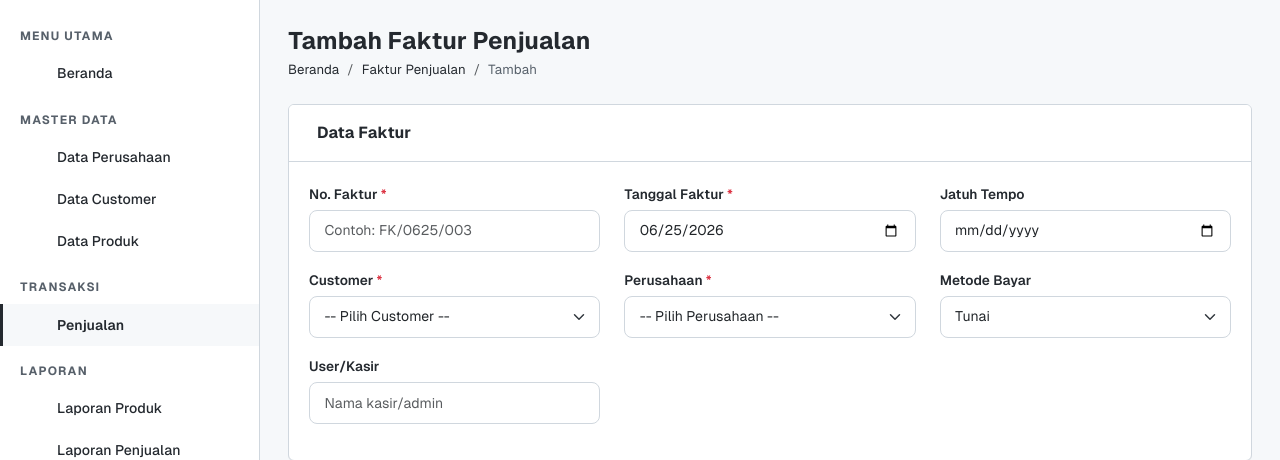
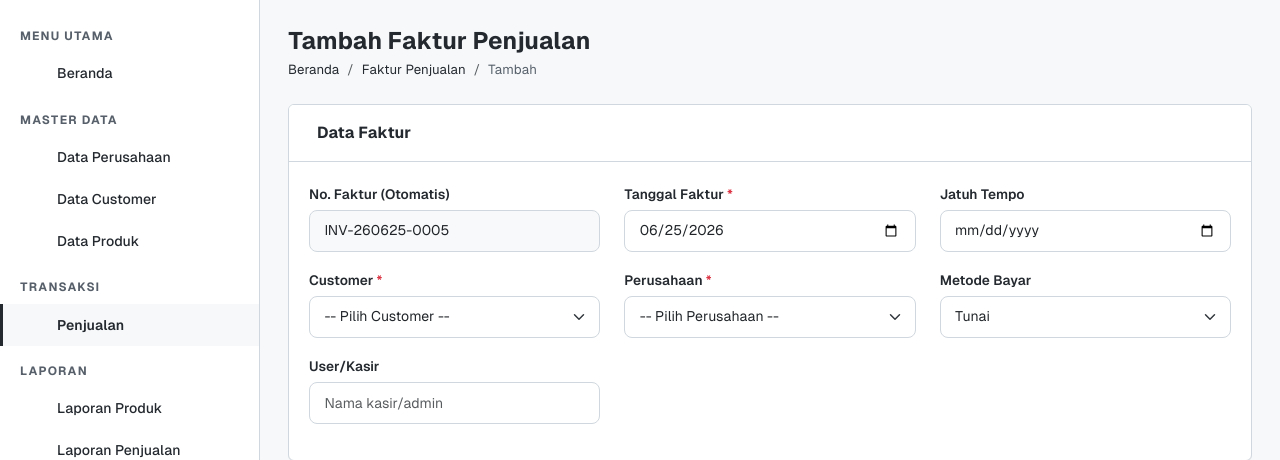
Before and after one commit to Kephint/sifaktur, a PHP site: page /penjualan/tambah.php in a window 1280 px wide. Shown: the part 65-525 px from the top of the page. Run offline with PHP 8.4, Linux system fonts and the light colour scheme; data comes from the database, SQL or seed files in the repository; some web fonts are replaced.

Commit message:
feat: make invoice number auto-generated and readonly

```diff
--- a/penjualan/tambah.php
+++ b/penjualan/tambah.php
@@ -13,6 +13,11 @@ while ($p = $produks->fetch_assoc()) {
     $produk_list[] = $p;
 }
 $produks->data_seek(0);
+
+$res = $conn->query("SELECT MAX(id_faktur) as max_id FROM faktur");
+$row = $res->fetch_assoc();
+$next_id = ($row['max_id'] ?? 0) + 1;
+$auto_no = 'INV-' . date('ymd') . '-' . str_pad($next_id, 4, '0', STR_PAD_LEFT);
 
 
 if ($_SERVER['REQUEST_METHOD'] === 'POST') {
@@ -122,10 +127,9 @@ include dirname(__DIR__) . '/includes/sidebar.php';
         <div class="card-body">
             <div class="row">
                 <div class="col-md-4 mb-3">
-                    <label for="no_faktur" class="form-label">No. Faktur <span class="text-danger">*</span></label>
-                    <input type="text" class="form-control" id="no_faktur" name="no_faktur"
-                           value="<?php echo htmlspecialchars($_POST['no_faktur'] ?? ''); ?>"
-                           placeholder="Contoh: FK/0625/003" required>
+                    <label for="no_faktur" class="form-label">No. Faktur (Otomatis)</label>
+                    <input type="text" class="form-control bg-light" id="no_faktur" name="no_faktur"
+                           value="<?php echo htmlspecialchars($_POST['no_faktur'] ?? $auto_no); ?>" readonly>
                 </div>
                 <div class="col-md-4 mb-3">
                     <label for="tgl_faktur" class="form-label">Tanggal Faktur <span class="text-danger">*</span></label>
--- a/penjualan/ubah.php
+++ b/penjualan/ubah.php
@@ -145,9 +145,9 @@ include dirname(__DIR__) . '/includes/sidebar.php';
         <div class="card-body">
             <div class="row">
                 <div class="col-md-4 mb-3">
-                    <label for="no_faktur" class="form-label">No. Faktur <span class="text-danger">*</span></label>
-                    <input type="text" class="form-control" id="no_faktur" name="no_faktur"
-                           value="<?php echo htmlspecialchars($faktur['no_faktur']); ?>" required>
+                    <label for="no_faktur" class="form-label">No. Faktur (Otomatis)</label>
+                    <input type="text" class="form-control bg-light" id="no_faktur" name="no_faktur"
+                           value="<?php echo htmlspecialchars($faktur['no_faktur']); ?>" readonly>
                 </div>
                 <div class="col-md-4 mb-3">
                     <label for="tgl_faktur" class="form-label">Tanggal Faktur <span class="text-danger">*</span></label>
```
